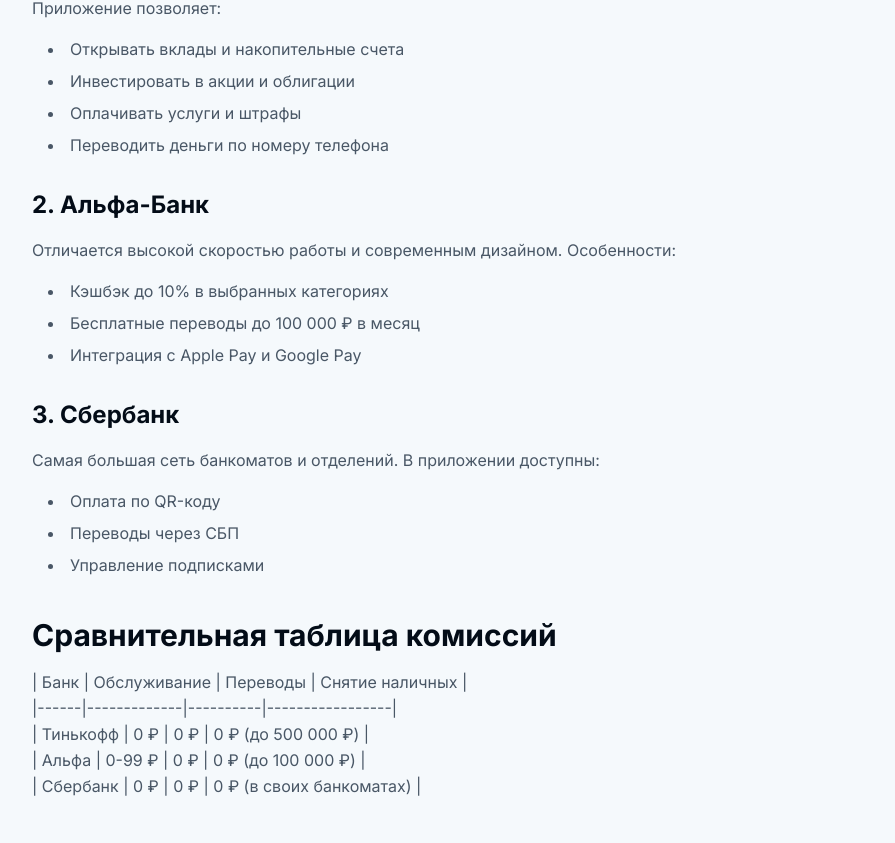
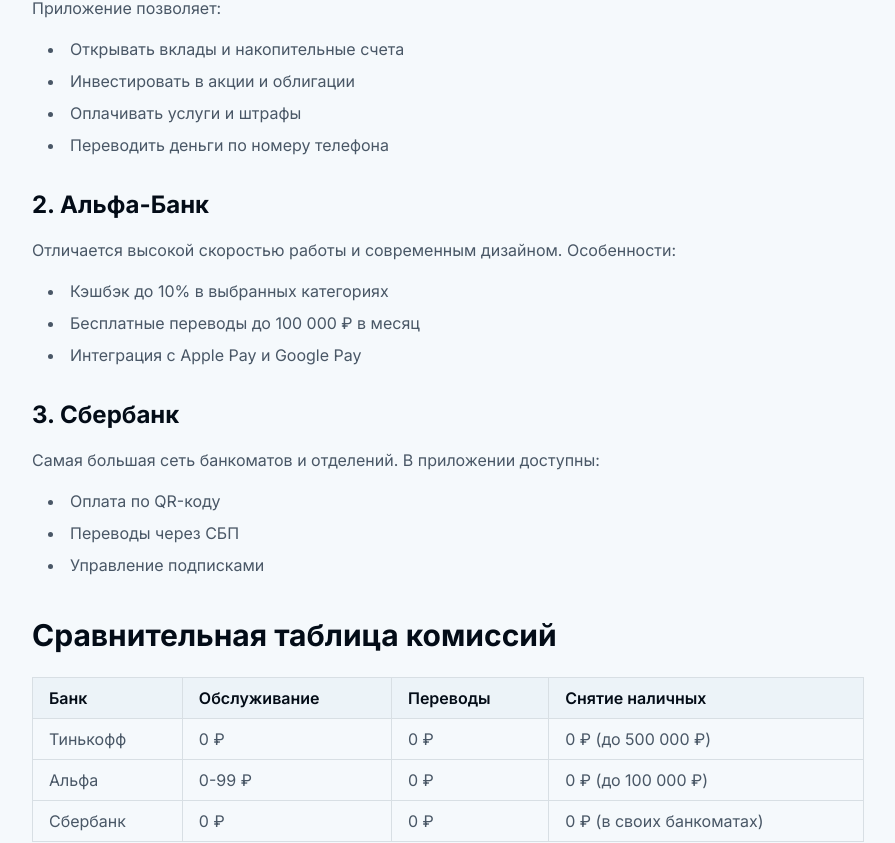
Before and after one commit to Aleck-rgb/Fintech, a Next.js app in the folder fintech-portal-homepage/: page /articles/best-mobile-banks-2024 in a window 1280 px wide. Shown: the part 1548-2391 px from the top of the page, without its empty margins (192-1087 px from the left). Built offline with nearby package versions, Linux system fonts and the light colour scheme.

Commit message:
Update page.tsx
Обновленный парсер Markdown с поддержкой таблиц и экранированных символов

```diff
--- a/fintech-portal-homepage/app/articles/[slug]/page.tsx
+++ b/fintech-portal-homepage/app/articles/[slug]/page.tsx
@@ -42,10 +42,49 @@ export default async function ArticlePage({ params }: { params: Promise<{ slug:
   function parseMarkdown(content: string): string {
     let html = content
 
-    html = html.replace(/&/g, "&amp;").replace(/</g, "&lt;").replace(/>/g, "&gt;")
+    // Убираем экранирование специальных символов (\.  \~  \*  и т.д.)
+    html = html.replace(/\\([.~*_`#\-[\](){}+!|])/g, "$1")
 
+    // Заменяем стрелки
+    html = html.replace(/->/g, "→")
+    html = html.replace(/<-/g, "←")
+
+    // Обработка таблиц
+    const tableRegex = /^\|(.+)\|\s*\n\|[\s\-:|]+\|\s*\n((?:\|.+\|\s*\n?)+)/gm
+    html = html.replace(tableRegex, (match, headerRow, bodyRows) => {
+      const headers = headerRow
+        .split("|")
+        .map((h: string) => h.trim())
+        .filter(Boolean)
+      const headerHtml = headers
+        .map((h: string) => `<th class="border border-border px-4 py-2 bg-muted font-semibold text-left">${h}</th>`)
+        .join("")
+
+      const rows = bodyRows
+        .trim()
+        .split("\n")
+        .map((row: string) => {
+          const cells = row
+            .split("|")
+            .map((c: string) => c.trim())
+            .filter(Boolean)
+          const cellsHtml = cells
+            .map((c: string) => `<td class="border border-border px-4 py-2 text-muted-foreground">${c}</td>`)
+            .join("")
+          return `<tr>${cellsHtml}</tr>`
+        })
+        .join("")
+
+      return `<div class="overflow-x-auto my-6"><table class="w-full border-collapse border border-border rounded-lg"><thead><tr>${headerHtml}</tr></thead><tbody>${rows}</tbody></table></div>`
+    })
+
+    // Защита HTML-символов (кроме уже обработанных таблиц)
+    html = html.replace(/&(?!amp;|lt;|gt;|nbsp;)/g, "&amp;")
+
+    // Горизонтальная линия
     html = html.replace(/^(-{3,}|_{3,}|\*{3,})$/gm, '<hr class="my-8 border-border" />')
 
+    // Заголовки
     html = html.replace(/^###### (.+)$/gm, '<h6 class="text-base font-semibold text-foreground mt-6 mb-3">$1</h6>')
     html = html.replace(/^##### (.+)$/gm, '<h5 class="text-lg font-semibold text-foreground mt-6 mb-3">$1</h5>')
     html = html.replace(/^#### (.+)$/gm, '<h4 class="text-xl font-semibold text-foreground mt-8 mb-4">$1</h4>')
@@ -53,28 +92,36 @@ export default async function ArticlePage({ params }: { params: Promise<{ slug:
     html = html.replace(/^## (.+)$/gm, '<h2 class="text-3xl font-bold text-foreground mt-10 mb-4">$1</h2>')
     html = html.replace(/^# (.+)$/gm, '<h1 class="text-4xl font-bold text-foreground mt-10 mb-6">$1</h1>')
 
+    // Форматирование текста
     html = html.replace(/\*\*\*(.+?)\*\*\*/g, '<strong class="font-bold text-foreground"><em>$1</em></strong>')
     html = html.replace(/\*\*(.+?)\*\*/g, '<strong class="font-bold text-foreground">$1</strong>')
     html = html.replace(/\*(.+?)\*/g, '<em class="italic">$1</em>')
     html = html.replace(/__(.+?)__/g, '<strong class="font-bold text-foreground">$1</strong>')
     html = html.replace(/_(.+?)_/g, '<em class="italic">$1</em>')
 
+    // Инлайн-код
     html = html.replace(/`([^`]+)`/g, '<code class="bg-muted px-1.5 py-0.5 rounded text-sm font-mono">$1</code>')
 
+    // Ссылки
     html = html.replace(/\[([^\]]+)\]$$([^)]+)$$/g, '<a href="$2" class="text-accent hover:underline">$1</a>')
 
+    // Изображения
     html = html.replace(/!\[([^\]]*)\]$$([^)]+)$$/g, '<img src="$2" alt="$1" class="rounded-lg my-6 max-w-full" />')
 
+    // Цитаты
     html = html.replace(
-      /^&gt; (.+)$/gm,
+      /^> (.+)$/gm,
       '<blockquote class="border-l-4 border-accent pl-4 my-4 text-muted-foreground italic">$1</blockquote>',
     )
 
+    // Маркированные списки
     html = html.replace(/^[-*] (.+)$/gm, '<li class="text-muted-foreground ml-4">$1</li>')
     html = html.replace(/(<li.*<\/li>\n?)+/g, '<ul class="list-disc list-inside my-4 space-y-2">$&</ul>')
 
+    // Нумерованные списки
     html = html.replace(/^\d+\. (.+)$/gm, '<li class="text-muted-foreground ml-4">$1</li>')
 
+    // Параграфы
     const lines = html.split("\n\n")
     html = lines
       .map((line) => {
```
